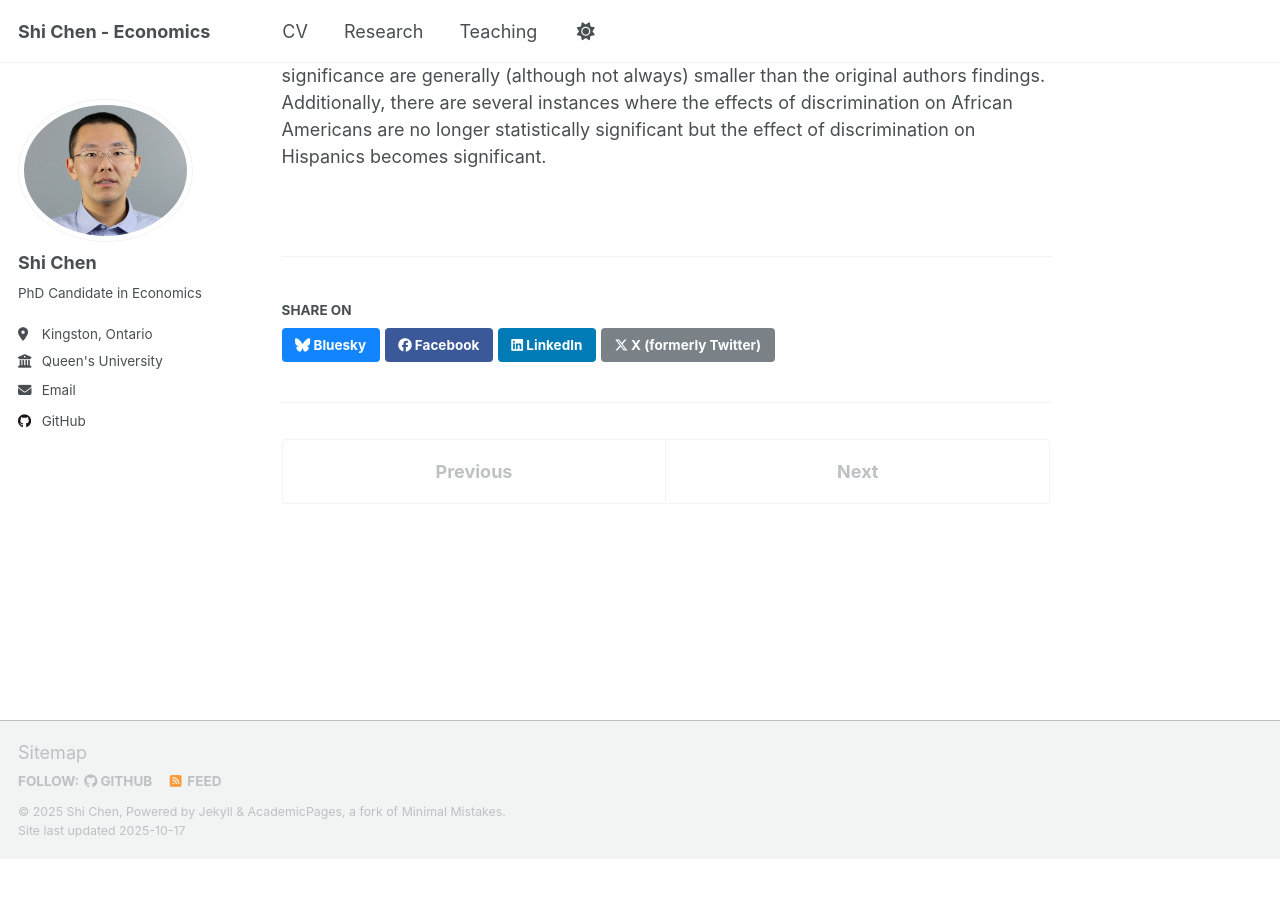
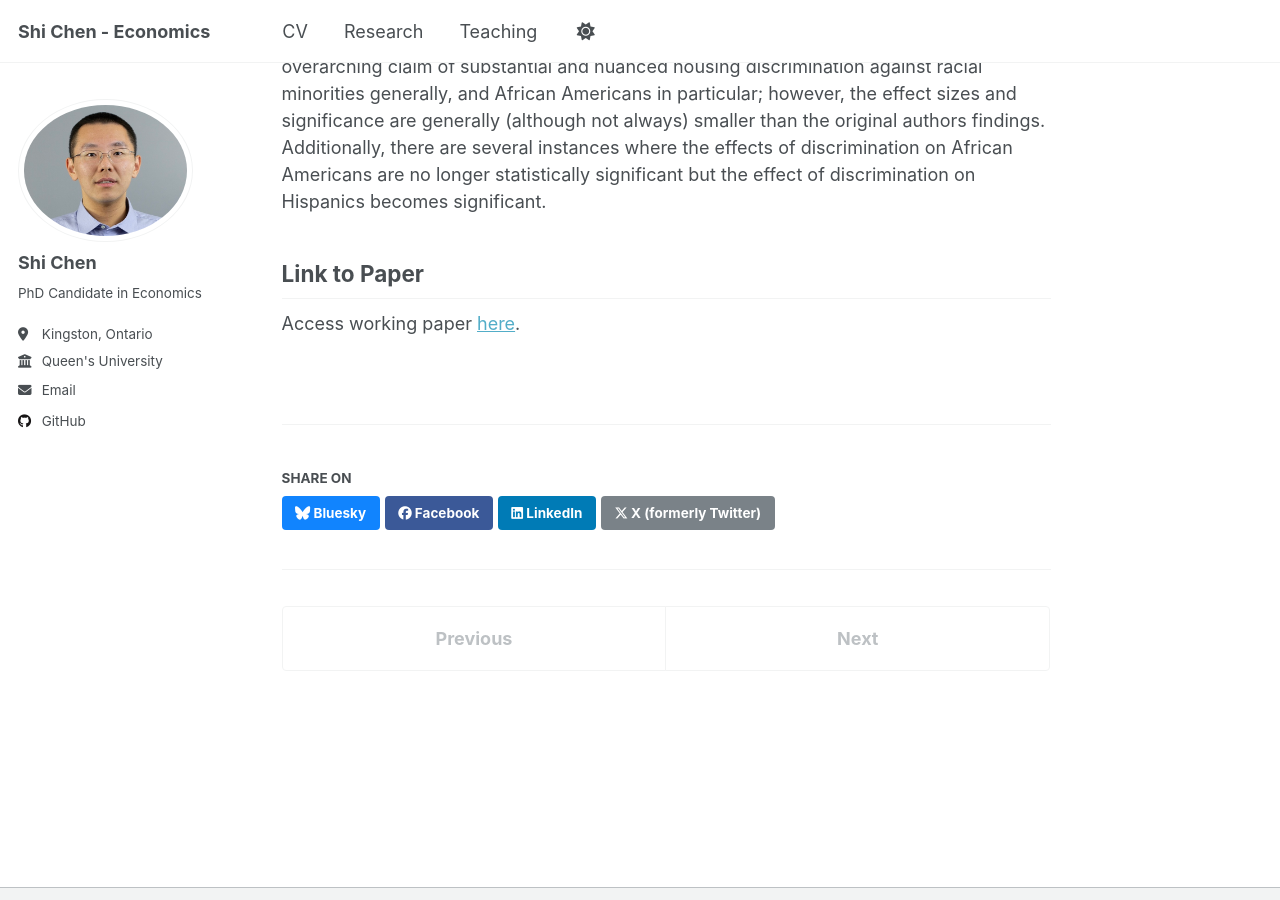
Before and after one commit to shichen14/shichen14.github.io, a Jekyll site: the page built from _publications/2025-09-18-HUD-comment.md, in a window 1280 px wide and 900 px high, scrolled down 483 px. Built offline with Jekyll 4.4.1, drawn with Linux system fonts in a browser that asks for light colours; a script that is not in the unit is left out; before the commit the page ends 1341 px from its top, so only the background shows below that.

Commit message:
Update 2025-09-18-HUD-comment.md

```diff
--- a/_publications/2025-09-18-HUD-comment.md
+++ b/_publications/2025-09-18-HUD-comment.md
@@ -3,15 +3,18 @@ title: "The Many Misspellings of Albuquerque: A Comment on 'Sorting or Steering:
 collection: publications
 category: manuscripts
 permalink: /publication/2025-09-18-HUD-comment
-excerpt: '*with Areez Gangji, Sunny Karim, Anthony McCanny and Matthew D. Webb*<br>**Revise and resubmit, Journal of Political Economy. [<a href="https://www.econstor.eu/bitstream/10419/286601/1/I4R-DP108.pdf">Link to paper</a>]**<br />This comment revisits the analysis in Christensen and Timmins (2022). We identify two critical errors used in the original analysis, one with the data and the other with coding. When either error is corrected several major results in the paper change, either in statistical significance or in effect size.'
+excerpt: '*with Areez Gangji, Sunny Karim, Anthony McCanny and Matthew D. Webb*<br>**Revise and resubmit, Journal of Political Economy.**<br>**[<a href="https://www.econstor.eu/bitstream/10419/286601/1/I4R-DP108.pdf">Link to paper</a>]**<br />This comment revisits the analysis in Christensen and Timmins (2022). We identify two critical errors used in the original analysis, one with the data and the other with coding. When either error is corrected several major results in the paper change, either in statistical significance or in effect size.'
 date: 2024-04-01
 venue:
 slidesurl:
-paperurl: 'https://www.econstor.eu/bitstream/10419/286601/1/I4R-DP108.pdf'
+paperurl:
 bibtexurl:
 citation:
 ---
 
-**Abstract**
+## Abstract
 
 This comment revisits the analysis in Christensen and Timmins (2022). We identify two critical errors used in the original analysis, one with the data and the other with coding. When either error is corrected several major results in the paper change, either in statistical significance or in effect size. The data error is a result of including fixed effects for the string variable ‘city’. The raw variable is case sensitive and has many spelling mistakes. The coding error involves assigning a value of zero for the variable “of color” to both individuals identified as ‘white’ and as ‘other’ in the raw data. The level of clustering in the paper is also arguably too fine. Many of the results are not robust to clustering at the city level, as opposed to the subject pair level. In total, we affirm the authors’ overarching claim of substantial and nuanced housing discrimination against racial minorities generally, and African Americans in particular; however, the effect sizes and significance are generally (although not always) smaller than the original authors findings. Additionally, there are several instances where the effects of discrimination on African Americans are no longer statistically significant but the effect of discrimination on Hispanics becomes significant.
+
+## Link to Paper
+Access working paper <a href="https://www.econstor.eu/bitstream/10419/286601/1/I4R-DP108.pdf">here</a>.
```
